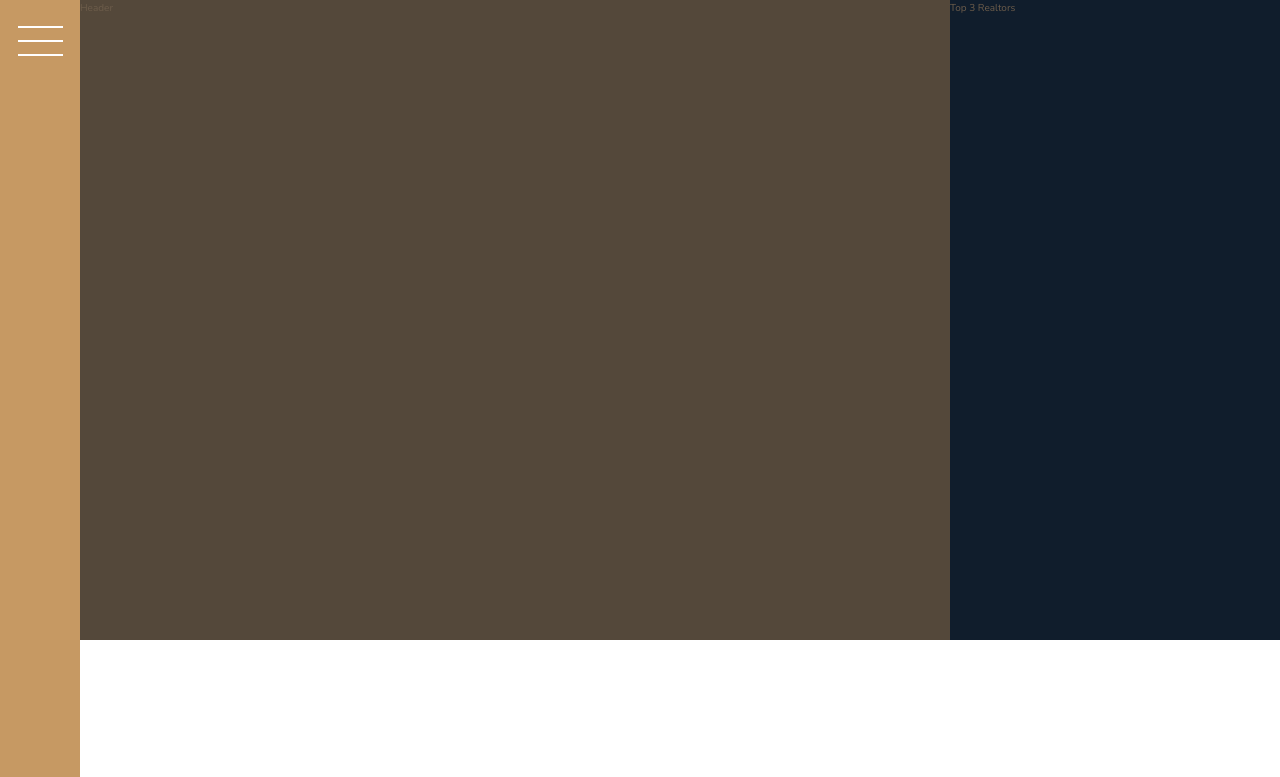
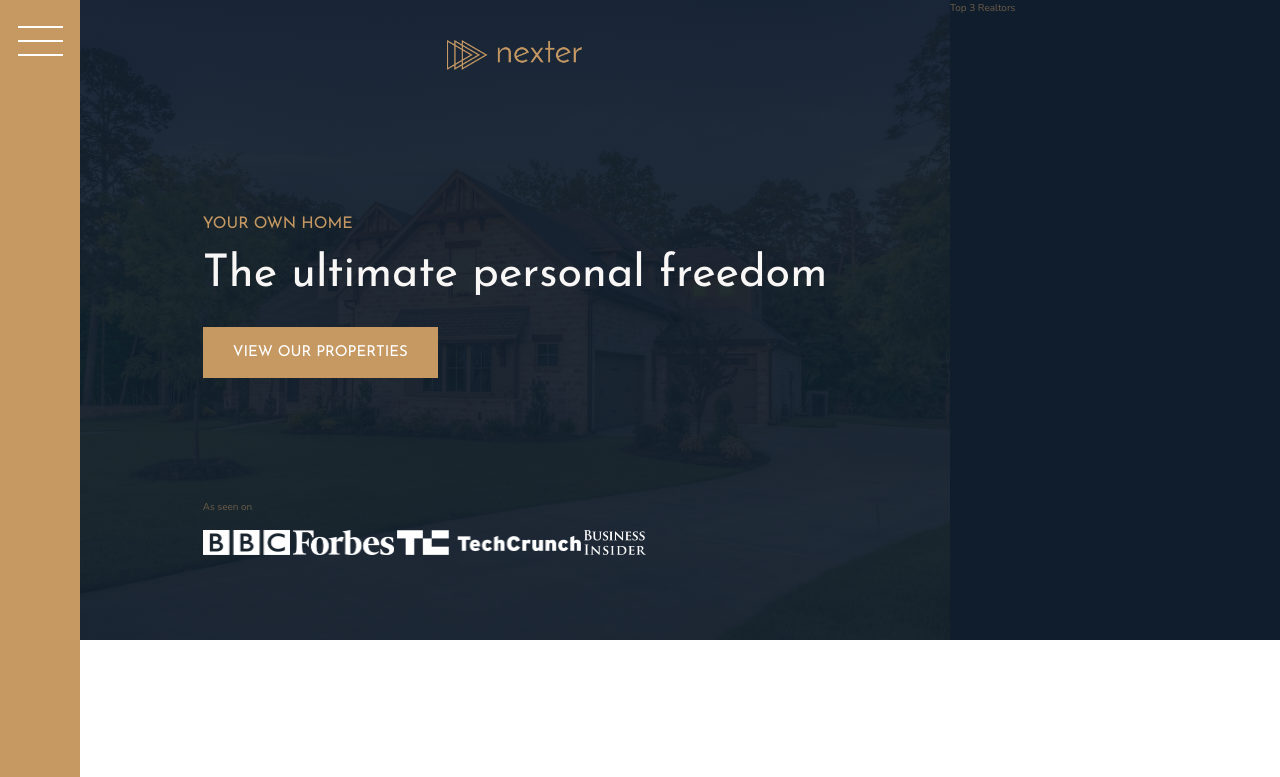
Before and after one commit to Chewie063/nexters-project, a website: page index.html in a window 1280 px wide. Shown: the top 777 px of the page. Drawn offline with nearby package versions, Linux system fonts and the light colour scheme.

Commit message:
Started styling the header (kigi, tagline, cta)

```diff
--- a/index.html
+++ b/index.html
@@ -20,7 +20,17 @@
         </div>
 
         <div class="header">
-            Header
+            <img src="img/logo.png" alt="Logo" class="header__logo">
+            <h3 class="heading-3">Your own home</h3>
+            <h1 class="heading-1">The ultimate personal freedom</h1>
+            <button class="btn header__btn">view our properties</button>
+            <div class="header__seenon--text">As seen on</div>
+            <div class="header__seenon--logos">
+                <img src="img/logo-bbc.png" alt="Seen on logo 1">
+                <img src="img/logo-forbes.png" alt="Seen on logo 2">
+                <img src="img/logo-techcrunch.png" alt="Seen on logo 3">
+                <img src="img/logo-bi.png" alt="Seen on logo 4">
+            </div>
         </div>
 
         <div class="realtors">
--- a/sass/_header.scss
+++ b/sass/_header.scss
@@ -1,4 +1,38 @@
 .header {
     background-color: $color-grey-dark-1;
     grid-column: full-start / col-end 6;
+    background-image: linear-gradient(rgba($color-secondary, .93), rgba($color-secondary, .93)), url(../img/hero.jpeg);
+    background-size: cover;
+    background-position: center;
+    padding: 8rem;
+    padding-top: 4rem;
+
+    display: grid;
+    grid-template-rows: 1fr min-content 6rem 1fr;
+    grid-template-columns: max-content;
+    grid-row-gap: 1.5rem;
+    justify-content: center;
+
+    &__logo {
+        height: 3rem;
+        justify-self: center;
+    }
+
+    &__btn {
+        align-self: start;
+        justify-self: start;
+    }
+
+    &__seenon--text {
+
+    }
+
+    &__seenon--logos {
+
+        img {
+            height: 2.5rem;
+        }
+
+    }
+
 }
--- a/sass/_typography.scss
+++ b/sass/_typography.scss
@@ -5,6 +5,9 @@
 
 .heading-1 {
     @extend %heading;
+    font-size: 4.5rem;
+    color: $color-grey-light-1;
+    line-height: 1;
 }
 
 .heading-2 {
```
Also changed, not shown: css/style.css.
